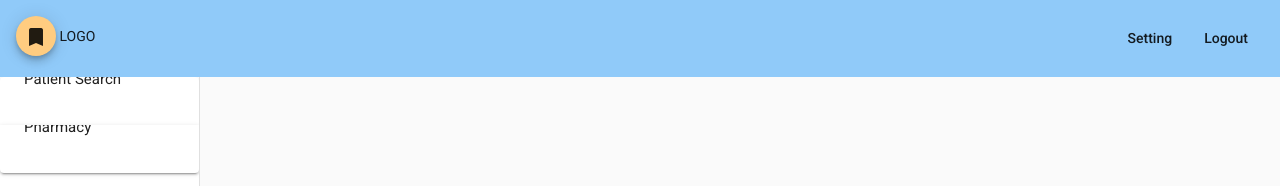
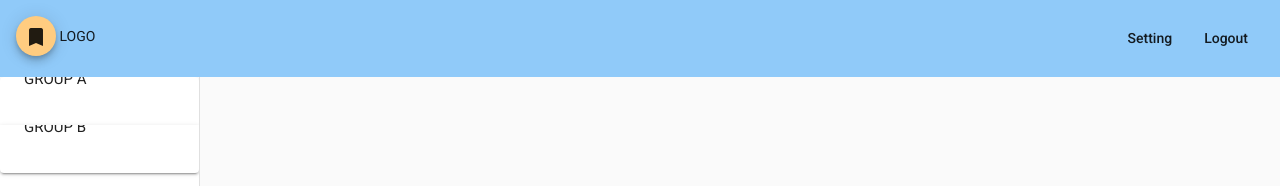
Before and after one commit to ferzt/EHRS, an Angular app: page /home in a window 1280 px wide. Shown: the top 186 px of the page. Built offline with nearby package versions, Linux system fonts and the light colour scheme.

Commit message:
Angular UI Starter additions

```diff
--- a/src/app/menu/menu.component.html
+++ b/src/app/menu/menu.component.html
@@ -7,13 +7,13 @@
         <mat-expansion-panel-header>
             <mat-panel-title>
                 <mat-toolbar-row>
-                    <span>Patient Search</span>
+                    <span>GROUP A</span>
                   </mat-toolbar-row>
             </mat-panel-title>
 
         </mat-expansion-panel-header>
 
-        <button class="menu-buttons" mat-button routerLink="viewable" routerLinkActive="active-link">Look Up</button>
+
         <button class="menu-buttons" mat-button >Edit</button>
 
     </mat-expansion-panel>
@@ -22,13 +22,13 @@
         <mat-expansion-panel-header>
             <mat-panel-title>
                 <mat-toolbar-row>
-                    <span>Pharmacy</span>
+                    <span>GROUP B</span>
                     </mat-toolbar-row>
             </mat-panel-title>
 
         </mat-expansion-panel-header>
-
-        <button class="menu-buttons" mat-button routerLink="prescription" routerLinkActive="active-link" >Order Prescription</button>
-        <button class="menu-buttons" mat-button >View Availability</button>
+        <button class="menu-buttons" mat-button routerLink="viewable" routerLinkActive="active-link">Sample Link</button>
+        <button class="menu-buttons" mat-button routerLinkActive="active-link" >Order Prescription</button>
+        <button class="menu-buttons" mat-button >Lab Test</button>
     </mat-expansion-panel>
 </mat-accordion>
--- a/src/app/viewable-area/viewable-area.component.ts
+++ b/src/app/viewable-area/viewable-area.component.ts
@@ -1,4 +1,5 @@
 import { Component, OnInit } from '@angular/core';
+import {FetchInfoService} from '../fetch-info.service';
 
 @Component({
   selector: 'app-viewable-area',
@@ -11,9 +12,11 @@ export class ViewableAreaComponent implements OnInit {
   from Japan. A small, agile dog that copes very well with mountainous terrain, the Shiba Inu was
   originally bred for hunting.`;
 
+  //initialize variable in constructor for handling http requests
   constructor() { }
 
   ngOnInit(): void {
+    //subscribe to FetchInfoServive to access the right data
   }
 
 }
```
Also changed, not shown: src/app/fetch-info.service.ts (added, +12 -0 lines), 1 other file (tests, documents, lock files or other folders).
